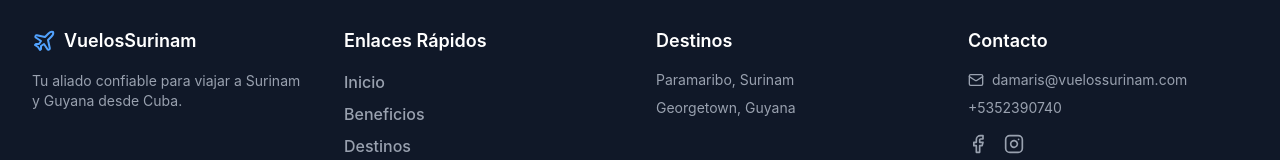
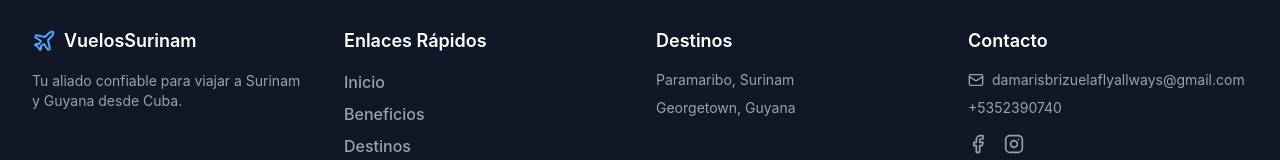
Before and after one commit to Stephan-dot/Landing-Page-gestora-de-vuelos, a React (Vite) app: page / in a window 1280 px wide. Shown: the part 3881-4041 px from the top of the page. Built offline with nearby package versions, Linux system fonts and the light colour scheme.

Commit message:
Gmail Footer

```diff
--- a/src/app/components/Footer.tsx
+++ b/src/app/components/Footer.tsx
@@ -71,7 +71,7 @@ export function Footer() {
             <ul className="space-y-2 text-sm text-gray-400">
               <li className="flex items-center gap-2">
                 <Mail className="w-4 h-4" />
-                <span>damaris@vuelossurinam.com</span>
+                <span>damarisbrizuelaflyallways@gmail.com</span>
               </li>
               <li>+5352390740</li>
             </ul>
```
